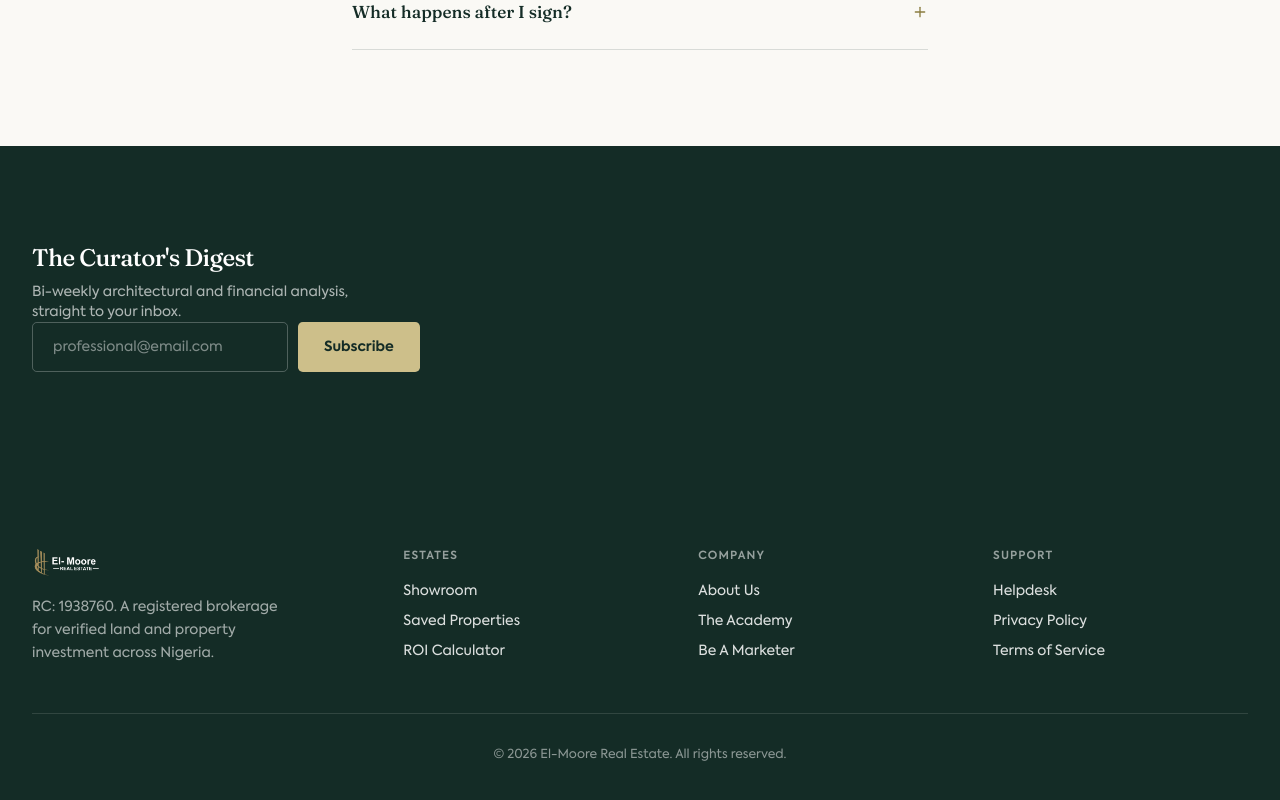
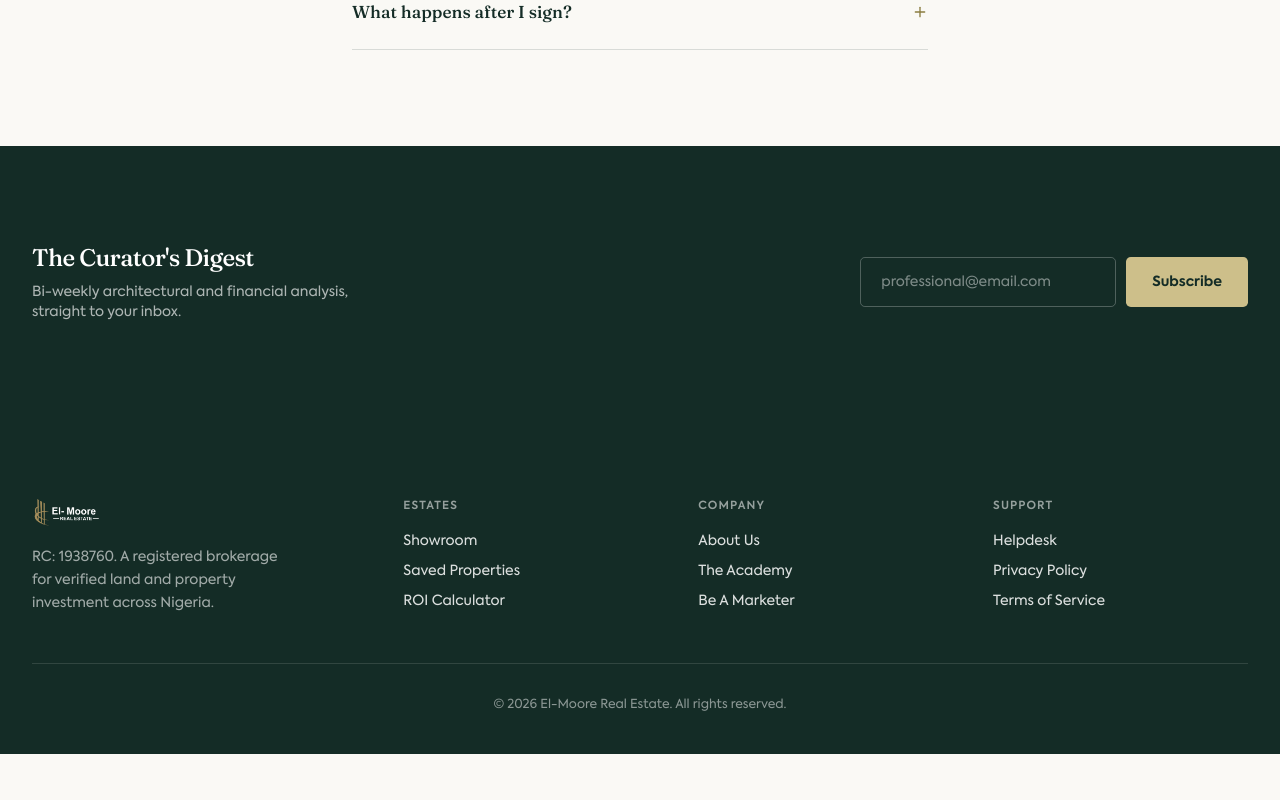
Before and after one commit to Hayotunday/el-moore, a Next.js app: page / in a window 1280 px wide. Shown: the part 4329-5129 px from the top of the page. After the commit the page ends 5083 px from the top, so only its background shows below. Built offline with nearby package versions, Linux system fonts and the light colour scheme; no server answers.

Commit message:
added AGENTS.md

```diff
--- a/app/(storefront)/page.tsx
+++ b/app/(storefront)/page.tsx
@@ -611,8 +611,9 @@ export default function Lobby() {
 
       {/* Newsletter */}
       <section className="w-full bg-primary">
-        <ScrollReveal className="container flex flex-wrap items-center justify-between gap-8 py-24">
-          <div>
+        <ScrollReveal className="container py-24">
+          <div className="w-full flex flex-wrap items-center justify-between gap-8">
+            <div className="">
               <h2 className="font-serif text-2xl font-medium text-primary-foreground max-w-[22ch]">
                 The Curator&apos;s Digest
               </h2>
@@ -641,6 +642,7 @@ export default function Lobby() {
                 {subscribing ? "Subscribing…" : "Subscribe"}
               </button>
             </form>
+          </div>
         </ScrollReveal>
       </section>
     </div>
--- a/components/chatbot-fab.tsx
+++ b/components/chatbot-fab.tsx
@@ -5,7 +5,7 @@ import { MessageCircle } from "lucide-react";
 export default function ChatbotFab() {
   return (
     <a
-      href="https://wa.me/2348000000000"
+      href="#"
       target="_blank"
       rel="noopener noreferrer"
       aria-label="Chat with El-Moore on WhatsApp"
--- a/components/scroll-reveal.tsx
+++ b/components/scroll-reveal.tsx
@@ -42,9 +42,13 @@ export default function ScrollReveal({
     // locally so ScrollReveal can never leak overflow regardless of where
     // it's used. className moves here (not the animated child) so existing
     // layout classes like grid column spans still apply to the right box.
-    <div className={`overflow-x-hidden ${className}`}>
+    <div className={`overflow-x-hidden no-scrollbar ${className}`}>
       <motion.div
-        initial={{ opacity: 0, ...directionMap[direction], filter: "blur(4px)" }}
+        initial={{
+          opacity: 0,
+          ...directionMap[direction],
+          filter: "blur(4px)",
+        }}
         whileInView={{ opacity: 1, x: 0, y: 0, filter: "blur(0px)" }}
         viewport={{ once: true, amount: 0.2 }}
         transition={{ duration: 0.6, delay, ease: [0.16, 1, 0.3, 1] }}
```
Also changed, not shown: app/layout.tsx (+8 -4 lines), .claude/settings.json (added), 1 other file (tests, documents, lock files or other folders). Lines whose indentation alone changed are shown as unchanged.
